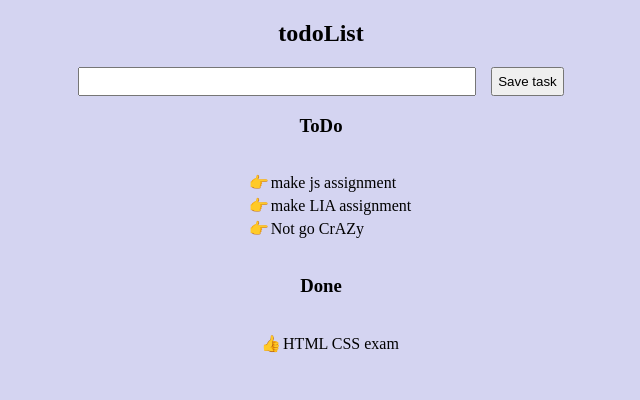
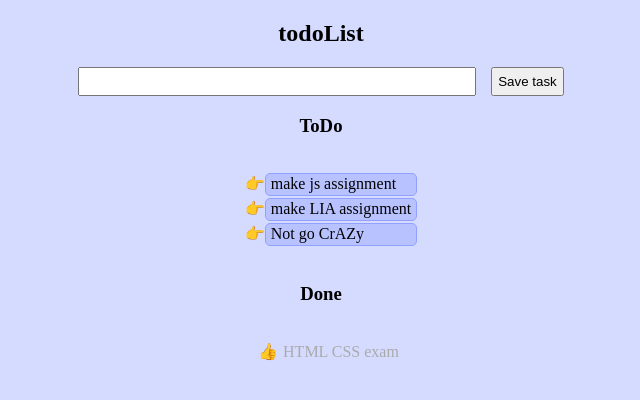
Before and after one commit to Carowa27/JS_todoList, a website with bundled scripts: page src/index.html in a window 1280 px wide. Shown: the whole page, without its empty margins (319-959 px from the left). Built offline with nearby package versions, Linux system fonts and the light colour scheme.

Commit message:
try fix classlist toggle

```diff
--- a/src/js/main.js
+++ b/src/js/main.js
@@ -30,24 +30,32 @@ doneListHeader.innerText = "Done";
 let doneListUl = document.createElement("ul");
 doneListUl.id = "doneListUl";
 
+let todoListItem = "";
+
 function ulListFrTodo() {
   // taskListUl = ul, todoList = array
 
   for (let i = 0; i < todoList.length; i++) {
-    let todoListItem = document.createElement("li");
-    todoListItem.classList.add("taskStatusTodo"); //
-    let doneListItem = document.createElement("li");
-    doneListItem.classList.add("taskStatusDone");
+    todoListItem = document.createElement("li");
+    //todoListItem.classList.add("taskStatusTodo", "clickBlock"); //
+    // doneListItem = document.createElement("li");
+    // doneListItem.classList.add("taskStatusDone", "clickBlock");
+    todoListItem.addEventListener("click", toggleTaskDone);
+    // doneListItem.addEventListener("click", toggleTaskDone);
     // doneListItem.classList.add("taskStatusDone");
     if (i < todoList.length) {
       if (todoList[i].done === false) {
         // todoList[i].classList.replace("taskStatusDone", "taskStatusTodo");
         todoListItem.innerHTML = todoList[i].task;
         taskListUl.appendChild(todoListItem);
-      } else {
-        doneListItem.innerHTML = todoList[i].task;
-        doneListUl.appendChild(doneListItem);
-        // todoList[i].classList.toggle("taskStastusTodo");
+        todoListItem.classList.add("taskStatusTodo", "clickBlock"); //
+      }
+      if (todoList[i].done === true) {
+        todoListItem.innerHTML = todoList[i].task;
+        doneListUl.appendChild(todoListItem);
+
+        todoListItem.classList.add("taskStatusDone", "clickBlock"); //
+        // todoList[i].classList.toggle("taskStatusTodo");
         // todoList[i].classList.add("taskStatusDone");
 
         // let taskDone = todoList[i].classList;
@@ -59,20 +67,37 @@ function ulListFrTodo() {
 
 ulListFrTodo();
 
-function emptyUl() {
-  taskListUl.removeChild();
-  doneListUl.removeChild(doneListItem);
-}
-
 saveValueBtn.addEventListener("click", saveTodo);
 
 function saveTodo() {
   todoList.push(new TodoItem((innerText = todoInput.value), false, "", ""));
-  emptyUl();
-  ulListFrTodo();
+  console.log(todoList);
+  todoListItem = document.createElement("li");
+  todoListItem.classList.add("taskStatusTodo", "clickBlock");
+  todoListItem.innerHTML = todoInput.value;
+  taskListUl.appendChild(todoListItem);
 }
 
-/*längst ner?*/
+function toggleTaskDone() {
+  //hitta rätt if satser
+  // if (allLi[i].done === false) {
+  //   allLi[i].classList.toggle("taskStatusTodo");
+  //   allLi[i].classList.toggle("taskStatusDone");
+  //   doneListUl.appendChild(allLi[i]);
+  //   taskListUl.removeChild(allLi[i]);
+  //   allLi[i].done = true;
+  // }
+  // if (todoListItem.done === true) {
+  //   todoListItem.classList.toggle("taskStatusTodo");
+  //   todoListItem.classList.toggle("taskStatusDone");
+  //   taskListUl.appendChild(todoListItem);
+  //   doneListUl.removeChild(todoListItem);
+  //   todoListItem.done = false;
+  // }
+  // console.log(allLi[i].done);
+  console.log("did toggle");
+}
+/*längst ner*/
 inputContainer.appendChild(todoInput);
 inputContainer.appendChild(saveValueBtn);
 
--- a/src/scss/layout.scss
+++ b/src/scss/layout.scss
@@ -12,7 +12,7 @@ body {
   width: 100vw;
   height: 100vh;
   &__layout {
-    background-color: rgb(212, 212, 241);
+    background-color: rgb(213, 219, 255);
   }
   &__inputStyling {
     //margin: 20px;
@@ -32,9 +32,18 @@ body {
 
 .taskStatusTodo {
   list-style-type: "\1F449";
-  padding: 2px;
+  background-color: rgb(184, 194, 255);
+  border: 1px solid rgb(146, 160, 255);
 }
 .taskStatusDone {
   list-style-type: "\1F44D";
-  padding: 2px;
+  color: rgb(170, 170, 170);
+  //border: 1px solid rgb(156, 156, 156);
 }
+
+.clickBlock {
+  padding: 0px 5px 2px 5px;
+  cursor: pointer;
+  border-radius: 5px;
+  margin: 2px;
+}
```
